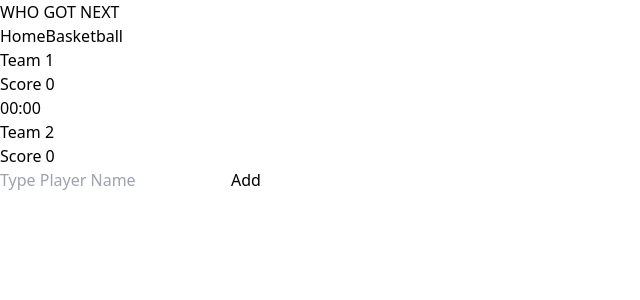
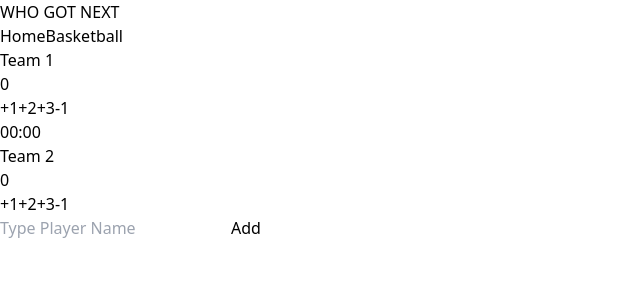
Before and after one commit to evan-ishibashi/who-got-next-frontend, a React (Vite) app: page /guest/basketball in a window 1280 px wide. Shown: the top 300 px of the page, without its empty margins (0-640 px from the left). Built offline with nearby package versions, Linux system fonts and the light colour scheme.

Commit message:
updated scoreboard to work

```diff
--- a/src/Home.tsx
+++ b/src/Home.tsx
@@ -22,10 +22,10 @@ const Home = () => {
         <div className="max-w-7xl mx-auto py-16 px-4 sm:px-6 lg:px-8">
           <div className="text-center">
             <h1 className="text-4xl font-extrabold text-gray-900 sm:text-5xl">
-              Welcome to 1g Honda Insight!
+              Welcome to Who Got Next!
             </h1>
             <p className="mt-4 mb-6 text-lg text-gray-600">
-              A place where you can find all things 1st Gen Honda Insight.
+              A place where you can track player rotations for your pick up games.
             </p>
             <Link to="/about" className="mt-6">
               <a className="bg-blue-500 hover:bg-blue-700 text-white font-bold py-3 px-8 rounded">
@@ -42,7 +42,7 @@ const Home = () => {
           <div className="text-center">
             <h2 className="text-3xl font-extrabold text-gray-900">Site Features</h2>
             <p className="mt-4 text-lg text-gray-600">
-              Learn all about the Honda Insight.
+              Tired of losing track of who got next at your open gym?
             </p>
           </div>
           {/* Feature cards */}
@@ -50,19 +50,14 @@ const Home = () => {
             {/* Feature 1 */}
             <div className="bg-white rounded-lg shadow-lg overflow-hidden">
               <div className="p-6">
-                <h3 className="text-xl font-bold text-gray-900">Online Marketplace Listings</h3>
+                <h3 className="text-xl font-bold text-gray-900">Basketball</h3>
                 <p className="mt-4 text-gray-600">
-                  Browse Listings from FB Marketplace, Offerup
+                  5 person team rotation
                 </p>
                 <div className="mt-6 flex justify-between">
-                  <Link to="/listings/fb">
+                  <Link to="/guest/basketball">
                     <a className="bg-blue-500 hover:bg-blue-700 text-white font-bold py-3 px-8 rounded">
-                      Facebook
-                    </a>
-                  </Link>
-                  <Link to="/listings/offerup">
-                    <a className="bg-emerald-700 hover:bg-emerald-900 text-white font-bold py-3 px-8 rounded place-self-end">
-                      Offerup
+                      Try it!
                     </a>
                   </Link>
                 </div>
--- /dev/null
+++ b/src/PointButton.tsx
@@ -0,0 +1,26 @@
+
+/** PointButton: Updates Scoreboard with given value
+ *
+ * Props:
+ * - players like [{listing},...]
+ */
+
+function PointButton({ pointValue, updateScore }: { pointValue:number, updateScore:(value: number) => void }) {
+
+    const handleClick = () => {
+        updateScore(pointValue)
+    }
+
+
+    return (
+
+     <button
+        onClick={handleClick}
+        className="bg-blue-500 hover:bg-blue-700 text-white font-bold px-4 rounded ml-2 mr-2">
+        {pointValue > 0 ? `+${pointValue}`: pointValue}
+     </button>
+
+    );
+  }
+
+export default PointButton;
--- a/src/QuickBasketballPage.tsx
+++ b/src/QuickBasketballPage.tsx
@@ -56,9 +56,30 @@ function QuickBasketballPage() {
     );
   }
 
-  //Move Team to End
-  const moveTeamEnd = () => {
+  //Pluck Team from Front of list
+  const removeFinishedTeam = (count:number) => {
+    let finishedTeam;
+    setPlayers(function (players) {
 
+      let playerList =[...players];
+      finishedTeam = playerList.splice(0, count);
+      localStorage.setItem('players', JSON.stringify(playerList))
+
+      return playerList;
+      })
+    return finishedTeam;
+  }
+
+  // Append Returning Team to End of List
+  const AppendReturningTeam = (players:Player[]) => {
+    setPlayers(function (players) {
+
+      let playerList =[...players].concat(players);
+
+      localStorage.setItem('players', JSON.stringify(playerList))
+
+      return playerList;
+      });
   }
 
   const getPlayerPos = (id:UniqueIdentifier) => players?.findIndex(player => player.id === id)
@@ -93,7 +114,7 @@ function QuickBasketballPage() {
   return (
 
     <div>
-      <ScoreBoard />
+      <ScoreBoard teamOne={players.slice(0,5)} teamTwo={players.slice(5,10)}/>
       <DndContext
         sensors={sensors}
         collisionDetection={closestCorners}
--- a/src/Scoreboard.tsx
+++ b/src/Scoreboard.tsx
@@ -9,18 +9,33 @@ import {useState} from 'react'
  * - players like [{listing},...]
  */
 
-function ScoreBoard({ }: { }) {
+function ScoreBoard({ teamOne, teamTwo }: {teamOne:Player[], teamTwo:Player[] }) {
     const [teamOneScore, setTeamOneScore] = useState(0);
     const [teamTwoScore, setTeamTwoScore] = useState(0);
     const [time, setTime] = useState(0);
+
+    const updateT1Score = (value:number)=> {
+        if(teamOneScore + value > 0) {
+            setTeamOneScore(teamOneScore + value)
+        } else {
+            setTeamOneScore(0)
+        }
+    }
+    const updateT2Score = (value:number)=> {
+        if(teamTwoScore + value > 0) {
+            setTeamTwoScore(teamTwoScore + value)
+        } else {
+            setTeamTwoScore(0)
+        }
+    }
 
 
     return (
 
       <div className='flex flex-row justify-evenly'>
-        <TeamScore team={1} score={teamOneScore} />
+        <TeamScore teamName={1} teamMembers={teamOne} score={teamOneScore} updateScore={updateT1Score} />
         <Clock time={time}/>
-        <TeamScore team={2} score={teamTwoScore} />
+        <TeamScore teamName={2} teamMembers={teamTwo} score={teamTwoScore} updateScore={updateT2Score} />
       </div>
 
     );
--- a/src/TeamScore.tsx
+++ b/src/TeamScore.tsx
@@ -1,21 +1,31 @@
-
+import Player from './types.tsx'
+import PointButton from './PointButton.tsx';
 /** TeamScore: displays scoreboard
  *
  * Props:
  * - players like [{listing},...]
  */
 
-function TeamScore({ team, score }: { team:number, score:number }) {
+function TeamScore({ teamName, teamMembers, updateScore, score }: { teamName:number, teamMembers:Player[], updateScore:(value: number) => void, score:number }) {
 
 
     return (
 
-      <div className='w-1/3 bg-grey-500 font'>
+      <div className='w-1/3 bg-grey-500'>
+        <div className="text-center">
+
         <h1>
-            {`Team ${team}`}
+            {`Team ${teamName}`}
             </h1>
-        <h2>{`Score ${score}`}</h2>
+        <h2 className='text-4xl mb-3'>{score}</h2>
+        <div className='flex flex-row justify-evenly'>
+            <PointButton pointValue={1} updateScore={updateScore} />
+            <PointButton pointValue={2} updateScore={updateScore}/>
+            <PointButton pointValue={3} updateScore={updateScore}/>
+            <PointButton pointValue={-1} updateScore={updateScore}/>
+        </div>
 
+        </div>
       </div>
 
     );
```
